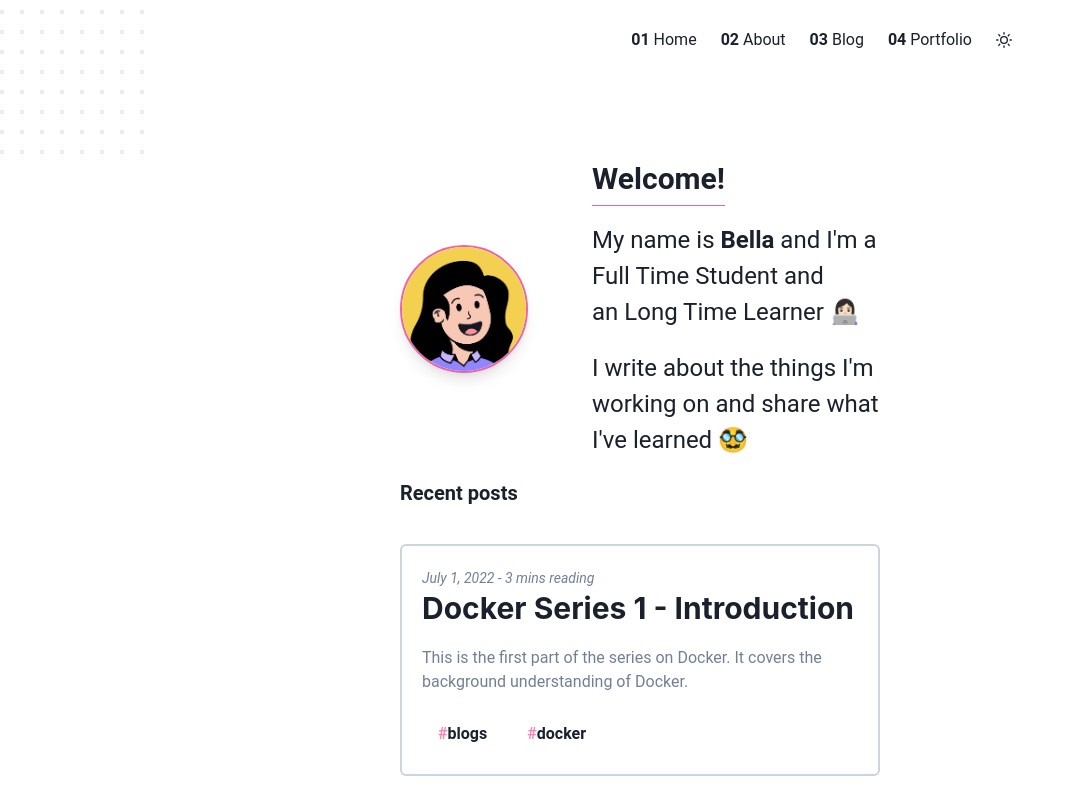
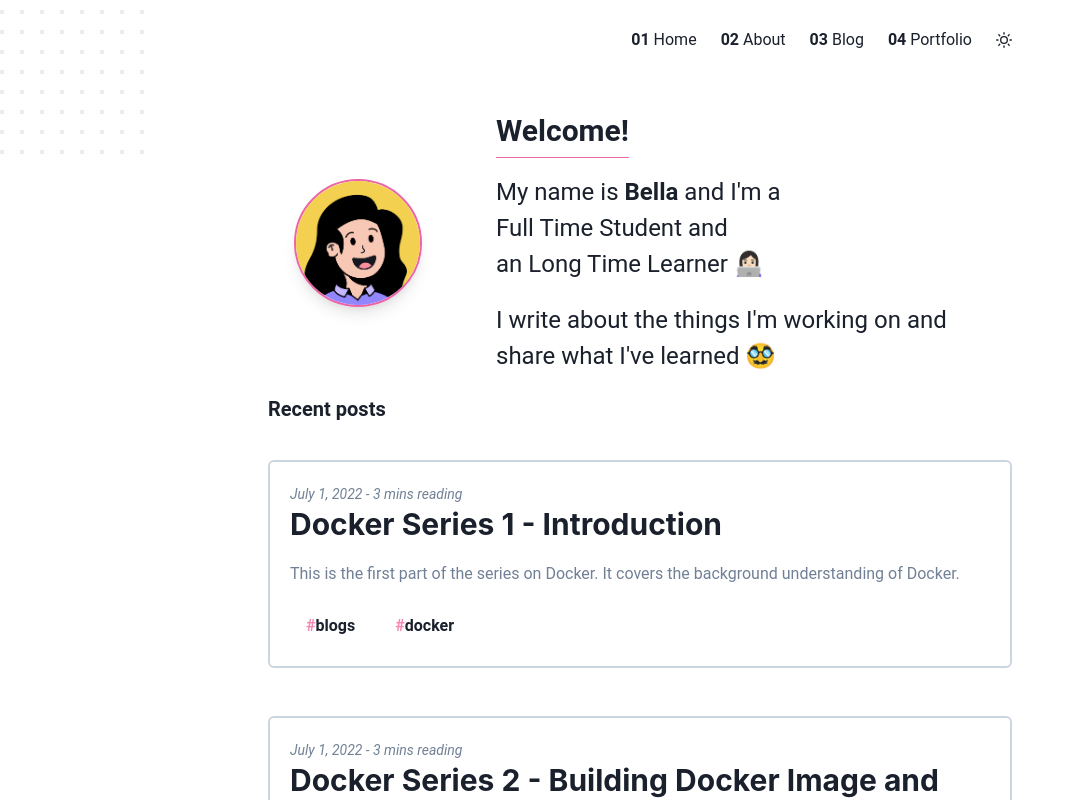
Before and after one commit to bellapd/bellapd-v1, a Next.js app: page / in a window 1280 px wide. Shown: the top 800 px of the page, without its empty margins (0-1075 px from the left). Built offline with nearby package versions, Linux system fonts and the light colour scheme; a small style sheet from the web is missing.

Commit message:
fix: mobile layout

```diff
--- a/pages/index.tsx
+++ b/pages/index.tsx
@@ -4,7 +4,15 @@ import matter from "gray-matter";
 import Posts from "../components/Posts";
 import Layout from "../components/Layout";
 import * as React from "react";
-import { Flex, Avatar, Box, Container, Stack, Text } from "@chakra-ui/react";
+import {
+  Flex,
+  Avatar,
+  Box,
+  Container,
+  Stack,
+  Text,
+  useMediaQuery,
+} from "@chakra-ui/react";
 import { MotionBox, MotionFlex } from "../components/Motion";
 import Header from "../components/Header";
 import type { IPost } from "../types/post.type";
@@ -20,8 +28,11 @@ export default function Home({ posts }: { posts: IPost[] }): JSX.Element {
   return (
     <Layout>
       <Dottedbox />
-      <Container maxW="xl" p={{ base: 5, md: 12 }}>
-        <Flex direction={["column", "column", "row"]}>
+      <Container maxW="container.md">
+        <Flex
+          direction={["column", "column", "row"]}
+          display={{ base: "none", md: "flex" }}
+        >
           <MotionBox
             opacity="0"
             initial={{
@@ -105,6 +116,7 @@ export default function Home({ posts }: { posts: IPost[] }): JSX.Element {
             </Box>
           </MotionFlex>
         </Flex>
+      </Container>
 
       <Stack align={"left"} pt={5}>
         <Text as="b" fontSize="xl" pb={2}>
@@ -114,7 +126,6 @@ export default function Home({ posts }: { posts: IPost[] }): JSX.Element {
         <Posts posts={posts} type="blog" />
         <Readall />
       </Stack>
-      </Container>
     </Layout>
   );
 }
```
Lines whose indentation alone changed are shown as unchanged.
